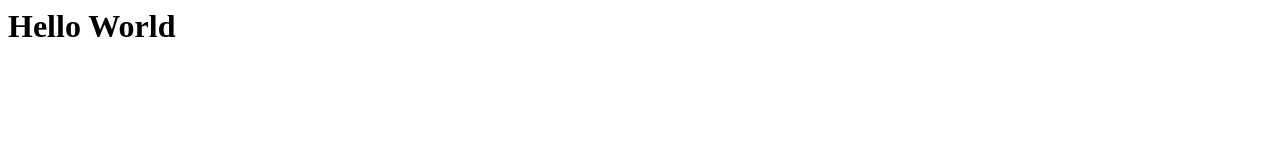
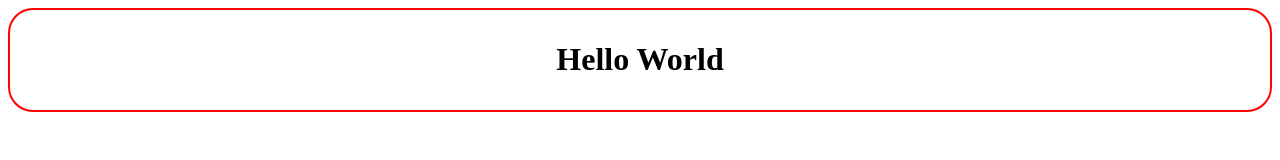
Before and after one commit to yasamilten/TasarimOruntuleri, a plain HTML site: page index.html in a window 1280 px wide. Drawn offline with Linux system fonts and the light colour scheme.

Commit message:
Update index.html

```diff
--- a/index.html
+++ b/index.html
@@ -1 +1,17 @@
-<h1>Hello World</h1>
+<div>
+    <h1>Hello World</h1>
+</div>
+
+
+<style>
+    h1{
+        color:black;
+    }
+
+    div{
+         border: 2px solid red;
+         border-radius: 25px;
+         padding:10px;
+         text-align:center;
+    }
+</style>
```
